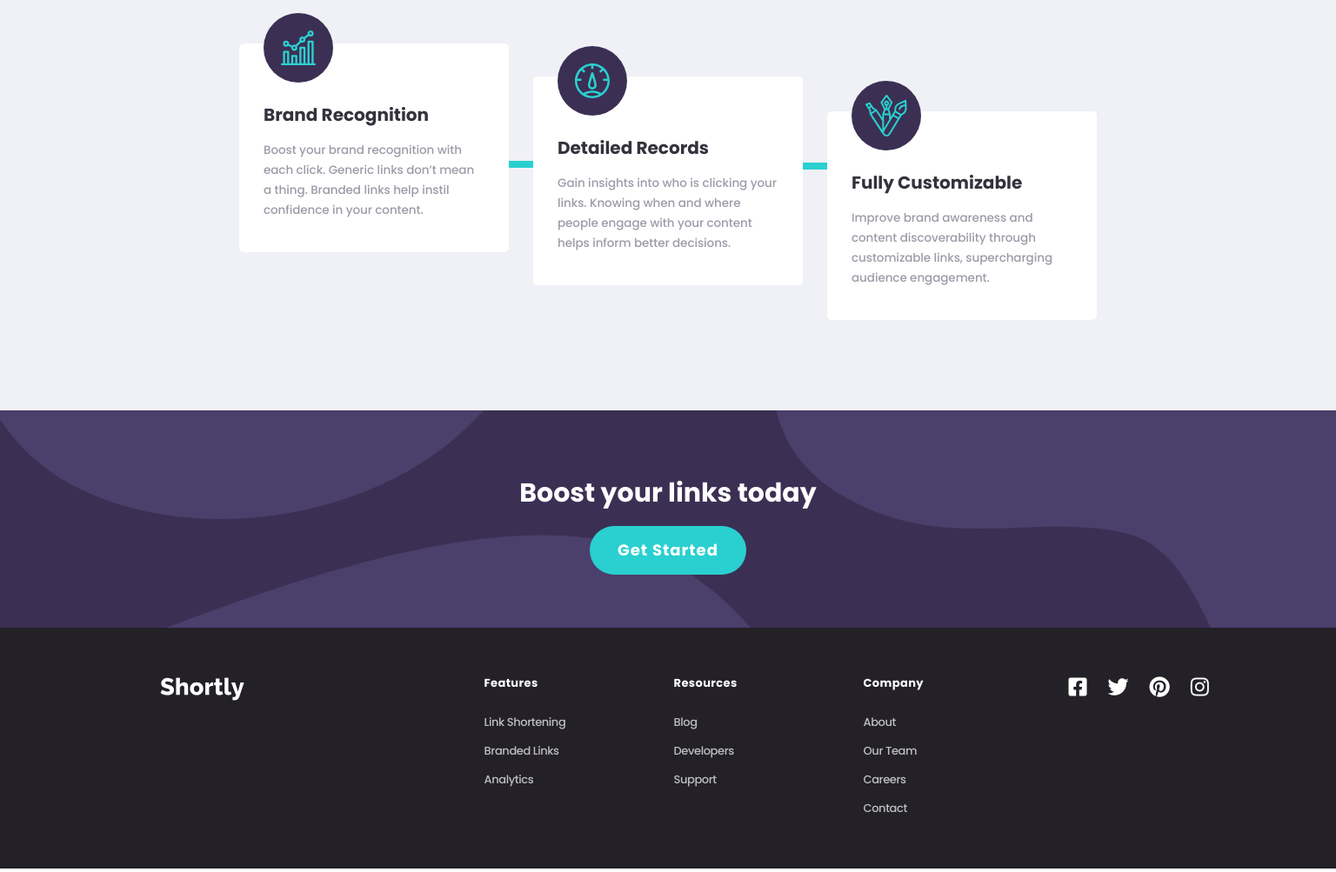
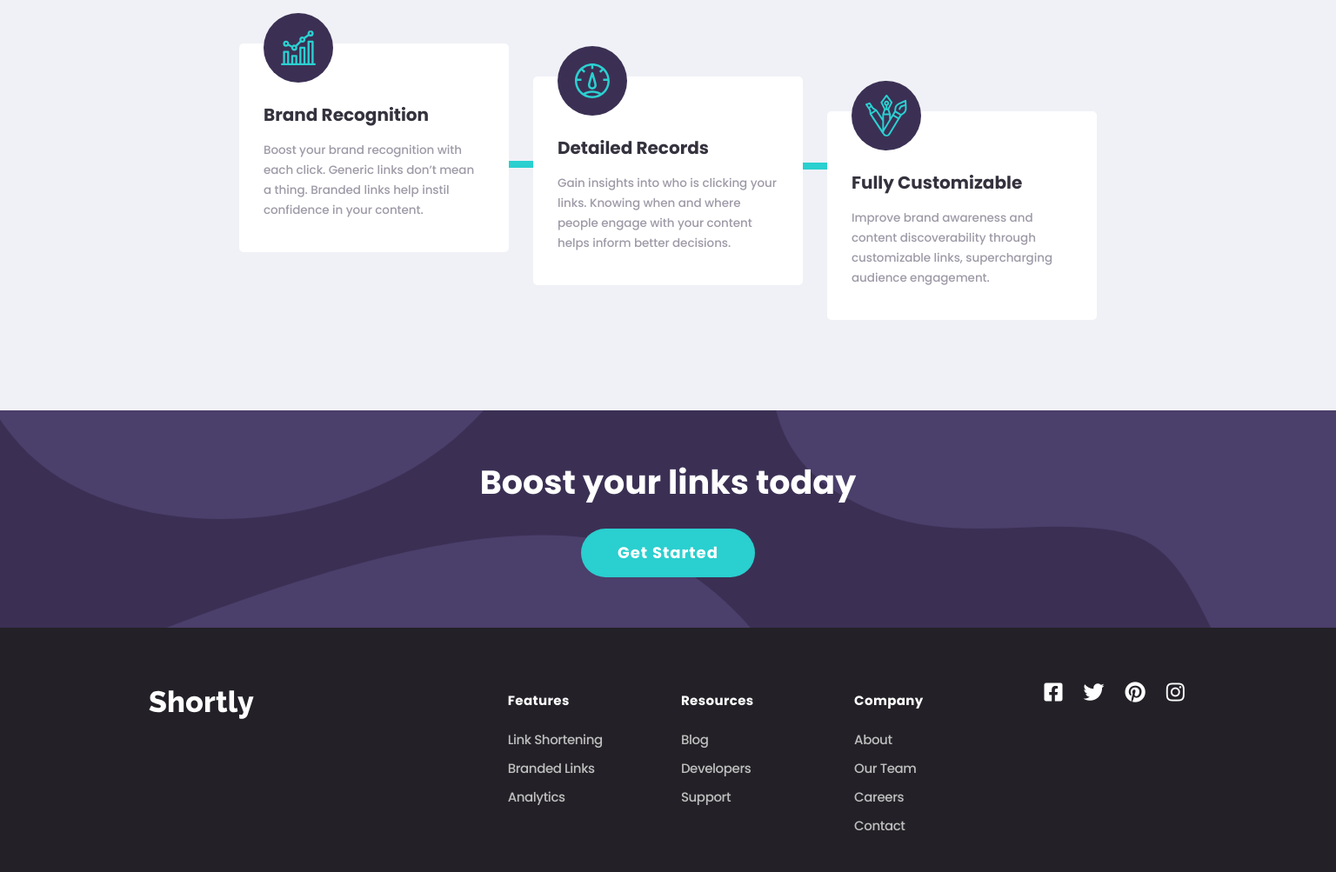
Before and after one commit to Hikmahx/Url-shortening-api, a plain HTML site: page index.html in a window 1536 px wide. Shown: the part 1153-2156 px from the top of the page at 87% size. Drawn offline with Linux system fonts and the light colour scheme.

Commit message:
media query 1400px added

```diff
--- a/css/_footer.scss
+++ b/css/_footer.scss
@@ -147,9 +147,9 @@ footer{
       .logo{
         width: 30%;
 
-        img{
-          transform: scale(0.8);
-        }
+        // img{
+        //   transform: scale(0.8);
+        // }
       }
 
       ul{
@@ -157,11 +157,11 @@ footer{
         li{
 
           &:nth-child(1){
-            font-size: 1.3rem;
+            // font-size: 1.3rem;
           }
 
           a{
-            font-size: 1.3rem;
+            // font-size: 1.3rem;
           }
         }
       }
@@ -179,3 +179,41 @@ footer{
     }
   }
 }
+
+@media (min-width:1400px) {
+  footer{
+    padding-bottom: 5.2rem;
+
+    .upper{
+      h1{
+        font-size: 3.8rem;
+        margin: 1rem 0;
+      }
+
+      button {
+        width: 20rem;
+      }
+    }
+
+    .lower{
+      padding-top: 7.2rem;
+      padding-left: 4.7rem;
+      height: 28.6vh;
+
+      .logo{
+        position: relative;
+        top: auto;
+        left: -2.7rem;
+      }
+
+      ul{
+        width: 15.5%;
+      }
+    }
+
+    .social{
+      top: -4rem;
+      left: -17.8rem;
+    }
+  }
+}
```
Also changed, not shown: css/style.css, 1 other file.
